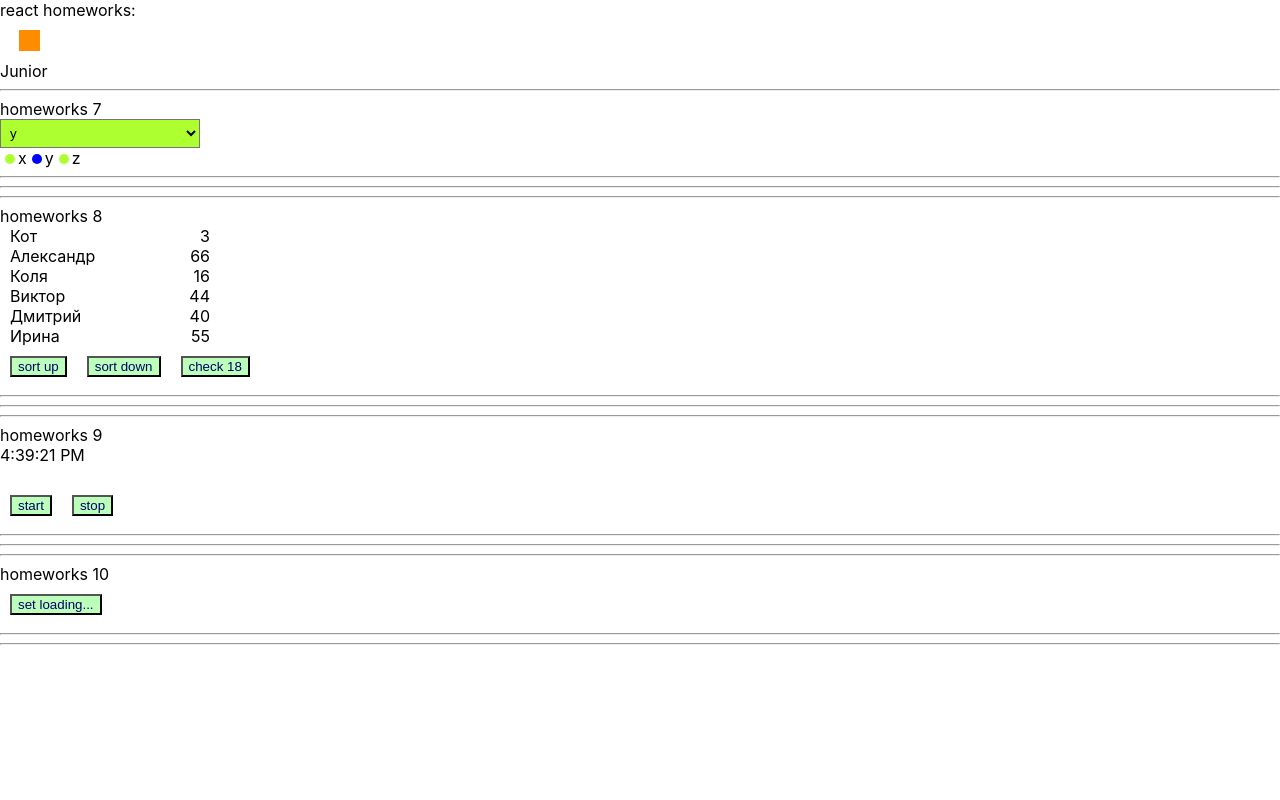
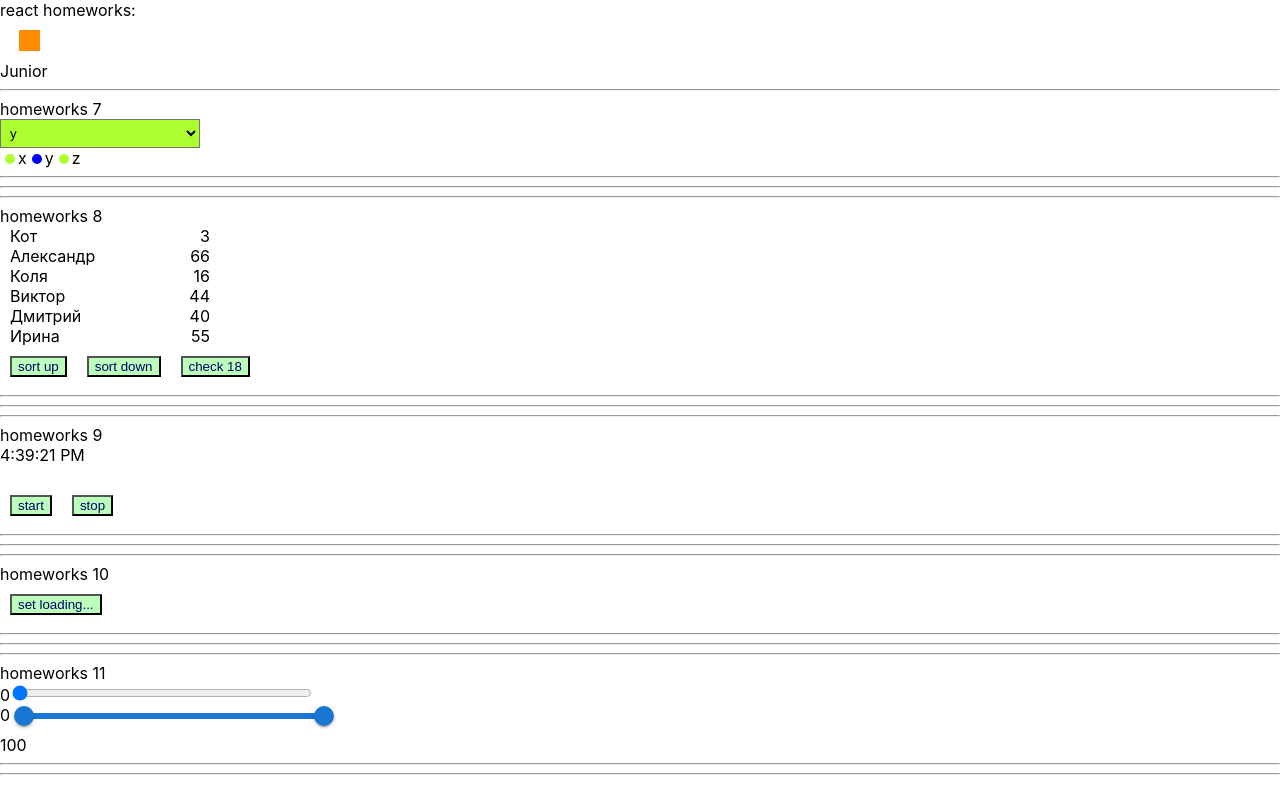
Before and after one commit to NickPaferov/Tasks_Homework, a React (Create React App) app: page /#/junior in a window 1280 px wide. Built offline with nearby package versions, Linux system fonts and the light colour scheme.

Commit message:
add_HW11_HW12

```diff
--- a/package.json
+++ b/package.json
@@ -4,6 +4,10 @@
   "version": "0.1.0",
   "private": true,
   "dependencies": {
+    "@emotion/react": "^11.9.0",
+    "@emotion/styled": "^11.8.1",
+    "@mui/icons-material": "^5.8.2",
+    "@mui/material": "^5.8.2",
     "@testing-library/jest-dom": "^5.14.1",
     "@testing-library/react": "^12.0.0",
     "@testing-library/user-event": "^13.2.1",
--- a/src/p2-homeworks/h10/bll/store.ts
+++ b/src/p2-homeworks/h10/bll/store.ts
@@ -1,8 +1,10 @@
 import {combineReducers, createStore} from 'redux'
 import {loadingReducer} from './loadingReducer'
+import {themeReducer} from "../../h12/bll/themeReducer";
 
 const reducers = combineReducers({
     loading: loadingReducer,
+    themes: themeReducer
 })
 
 const store = createStore(reducers)
--- a/src/p2-homeworks/h11/HW11.tsx
+++ b/src/p2-homeworks/h11/HW11.tsx
@@ -5,6 +5,15 @@ import SuperDoubleRange from './common/c8-SuperDoubleRange/SuperDoubleRange'
 function HW11() {
     const [value1, setValue1] = useState(0)
     const [value2, setValue2] = useState(100)
+
+    const onChangeRange = (value: number | number[]) => {
+        if (Array.isArray(value)) {
+            setValue1(value[0])
+            setValue2(value[1])
+        } else {
+            setValue1(value)
+        }
+    }
 
     return (
         <div>
@@ -16,6 +25,7 @@ function HW11() {
                 <span>{value1}</span>
                 <SuperRange
                     // сделать так чтоб value1 изменялось
+                    value={value1} onChangeRange={onChangeRange}
                 />
             </div>
 
@@ -23,6 +33,7 @@ function HW11() {
                 <span>{value1}</span>
                 <SuperDoubleRange
                     // сделать так чтоб value1 и value2 изменялось
+                    value={[value1, value2]} onChangeRange={onChangeRange}
                 />
                 <span>{value2}</span>
             </div>
--- a/src/p2-homeworks/h11/common/c7-SuperRange/SuperRange.module.css
+++ b/src/p2-homeworks/h11/common/c7-SuperRange/SuperRange.module.css
@@ -1,3 +1,3 @@
 .range {
-
+    width: 300px;
 }
--- a/src/p2-homeworks/h11/common/c8-SuperDoubleRange/SuperDoubleRange.tsx
+++ b/src/p2-homeworks/h11/common/c8-SuperDoubleRange/SuperDoubleRange.tsx
@@ -1,7 +1,8 @@
+import {Box, Slider} from '@mui/material'
 import React from 'react'
 
 type SuperDoubleRangePropsType = {
-    onChangeRange?: (value: [number, number]) => void
+    onChangeRange?: (value: number | number[]) => void
     value?: [number, number]
     // min, max, step, disable, ...
 }
@@ -14,10 +15,20 @@ const SuperDoubleRange: React.FC<SuperDoubleRangePropsType> = (
 ) => {
     // сделать самому, можно подключать библиотеки
 
+    const handleChange = (event: Event, value: number | number[]) => {
+        if (Array.isArray(value) && value[1] - value[0] >= 5) {
+            onChangeRange && onChangeRange(value as number[])
+        }
+    }
+
     return (
-        <>
-            DoubleRange
-        </>
+        <Box sx={{width: 300}} marginLeft={3} marginTop={-3}>
+            <Slider
+                value={value}
+                onChange={handleChange}
+                valueLabelDisplay="off"
+            />
+        </Box>
     )
 }
 
--- a/src/p2-homeworks/h12/HW12.module.css
+++ b/src/p2-homeworks/h12/HW12.module.css
@@ -14,10 +14,26 @@
     color: aqua;
 }
 
-.some {
+.green {
+    background: limegreen;
+}
+
+.green-text {
+    color: mediumblue;
+}
+
+.yellow {
+    background: yellow;
+}
+
+.yellow-text {
+    color: orangered;
+}
+
+.lightgreen {
     background: lightgreen;
 }
 
-.some-text {
+.lime-text {
     color: darkslateblue;
 }
--- a/src/p2-homeworks/h12/HW12.tsx
+++ b/src/p2-homeworks/h12/HW12.tsx
@@ -1,12 +1,19 @@
 import React from "react";
 import s from "./HW12.module.css";
+import {AppStoreType} from "../h10/bll/store";
+import {useDispatch, useSelector} from "react-redux";
+import {changeThemeAC} from "./bll/themeReducer";
+import SuperRadio from "../h7/common/c6-SuperRadio/SuperRadio";
 
-const themes = ['dark', 'red', 'some'];
+const themes = ['dark', 'red', 'green', 'yellow', 'lightgreen'];
 
 function HW12() {
-    const theme = 'some'; // useSelector
-
+    const theme = useSelector<AppStoreType, string>(state => state.themes.theme); // useSelector
     // useDispatch, onChangeCallback
+    const dispatch = useDispatch()
+    const onChangeCallback = (theme: string) => {
+        dispatch(changeThemeAC(theme))
+    }
 
     return (
         <div className={s[theme]}>
@@ -17,7 +24,12 @@ function HW12() {
 
             {/*should work (должно работать)*/}
             {/*SuperSelect or SuperRadio*/}
-
+            <SuperRadio
+                name={"radio"}
+                options={themes}
+                value={theme}
+                onChangeOption={onChangeCallback}
+            />
             <hr/>
         </div>
     );
--- a/src/p2-homeworks/h12/bll/themeReducer.ts
+++ b/src/p2-homeworks/h12/bll/themeReducer.ts
@@ -1,14 +1,26 @@
 const initState = {
-
+    theme: 'green'
 };
 
-export const themeReducer = (state = initState, action: any): any => { // fix any
+export type ThemeStateType = {
+    theme: string
+};
+
+export const themeReducer = (state: ThemeStateType = initState, action: changeThemeActionType): ThemeStateType => { // fix any
     switch (action.type) {
-        case "": {
+        case 'CHANGE-THEME': {
+            return {...state, theme: action.theme}
+        }
+        default:
             return state;
-        }
-        default: return state;
     }
 };
 
-export const changeThemeC = (): any => {}; // fix any
+type changeThemeActionType = {
+    type: 'CHANGE-THEME'
+    theme: string
+};
+
+export const changeThemeAC = (theme: string): changeThemeActionType => {
+    return {type: 'CHANGE-THEME', theme}
+}; // fix any
--- a/src/p2-homeworks/h5-rrd-v6/pages/Junior+.tsx
+++ b/src/p2-homeworks/h5-rrd-v6/pages/Junior+.tsx
@@ -1,11 +1,11 @@
 import React from 'react'
-// import HW12 from '../../h12/HW12'
+import HW12 from '../../h12/HW12'
 
 function JuniorPlus() {
     return (
         <div>
             JuniorPlus
-            {/*<HW12/>*/}
+            <HW12/>
         </div>
     )
 }
--- a/src/p2-homeworks/h5-rrd-v6/pages/Junior.tsx
+++ b/src/p2-homeworks/h5-rrd-v6/pages/Junior.tsx
@@ -1,6 +1,6 @@
 import React from 'react'
 import HW10 from '../../h10/HW10'
-// import HW11 from '../../h11/HW11';
+import HW11 from '../../h11/HW11';
 import HW7 from '../../h7/HW7'
 import HW8 from '../../h8/HW8'
 import HW9 from '../../h9/HW9'
@@ -13,7 +13,7 @@ function Junior() {
             <HW8/>
             <HW9/>
             <HW10/>
-            {/*<HW11/>*/}
+            <HW11/>
         </div>
     )
 }
```
Also changed, not shown: 1 other file (tests, documents, lock files or other folders).
